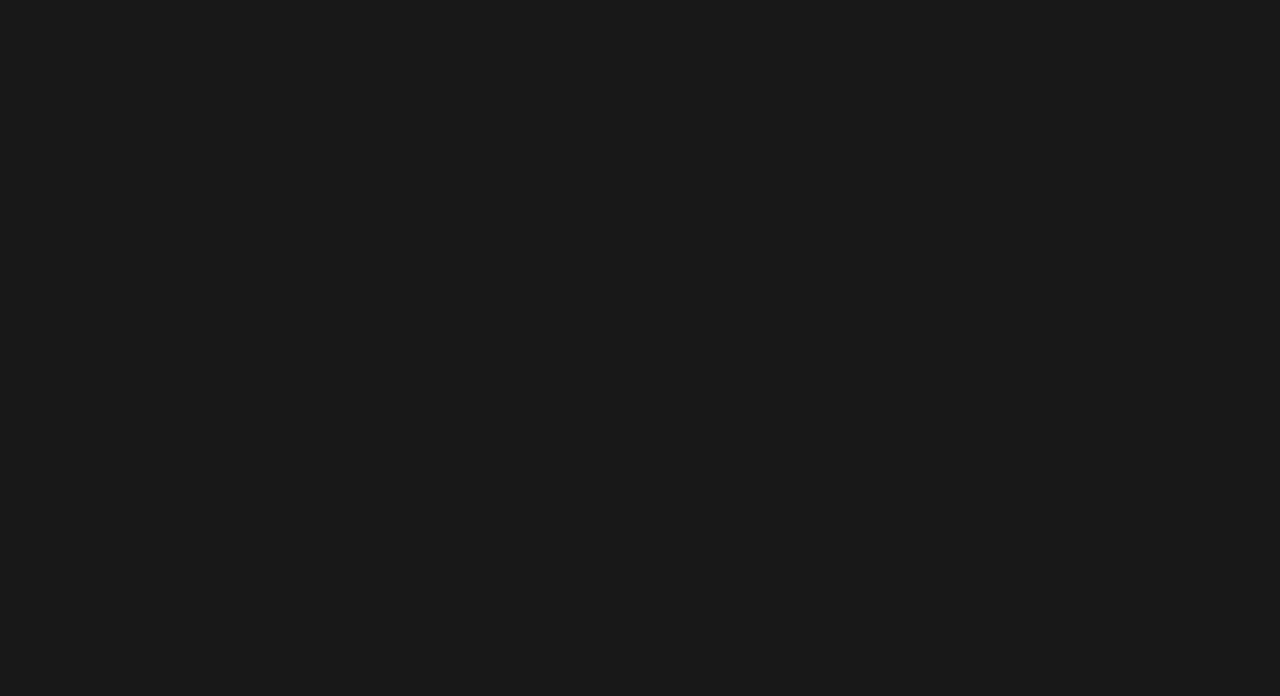
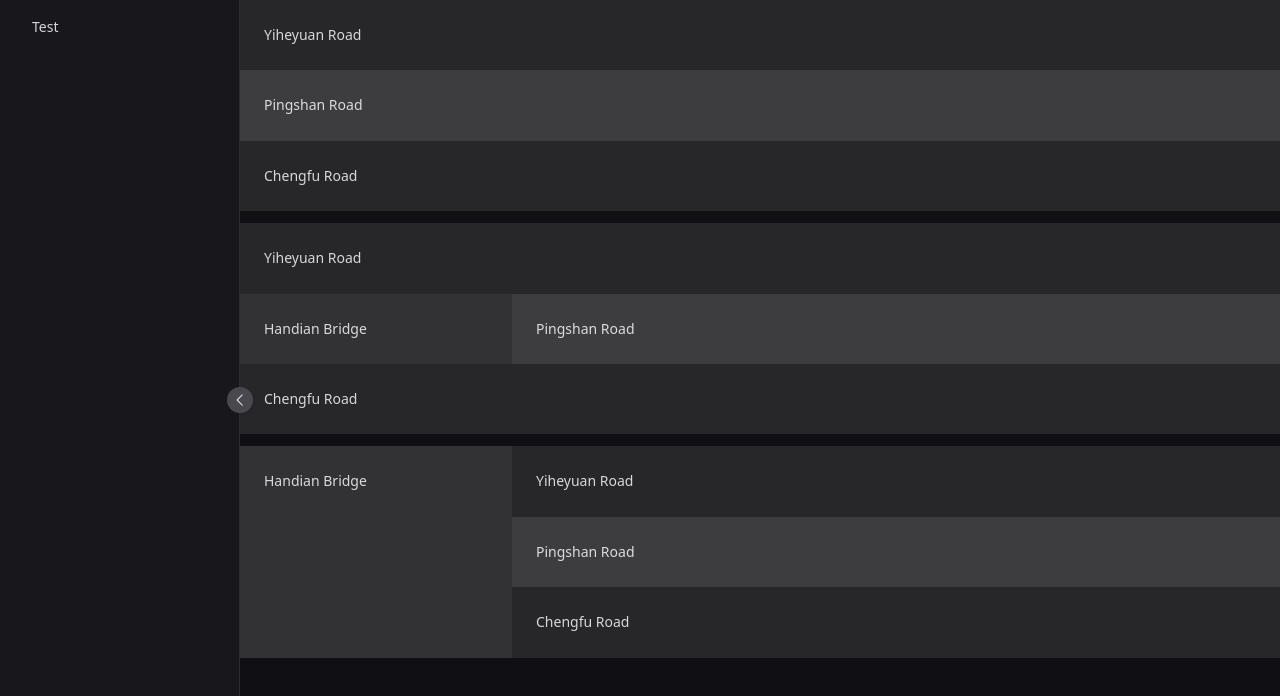
Before and after one commit to JohnnyLui0405/HKCC-Database-Web, a Vue app in the folder Vue/: page /profile/test in a window 1280 px wide. Before the commit this address had no page. Shown: the top 696 px of the page. Built offline with nearby package versions, Linux system fonts and the light colour scheme; sample sign-in values are in the browser's storage.

Commit message:
Add Nav Menu & test template

```diff
--- a/Vue/package.json
+++ b/Vue/package.json
@@ -14,6 +14,7 @@
     "vue-router": "4"
   },
   "devDependencies": {
+    "@vicons/ionicons5": "^0.12.0",
     "@vitejs/plugin-vue": "^4.0.0",
     "autoprefixer": "^10.4.13",
     "naive-ui": "^2.34.3",
--- a/Vue/src/App.vue
+++ b/Vue/src/App.vue
@@ -4,7 +4,7 @@
       <n-message-provider>
         <n-notification-provider>
           <n-dialog-provider>
-            <router-view></router-view>
+            <router-view />
           </n-dialog-provider>
         </n-notification-provider>
       </n-message-provider>
--- /dev/null
+++ b/Vue/src/components/test.vue
@@ -0,0 +1,55 @@
+<template>
+    <n-space vertical size="large">
+      <n-layout>
+        <n-layout-header>Yiheyuan Road</n-layout-header>
+        <n-layout-content content-style="padding: 24px;">
+          Pingshan Road
+        </n-layout-content>
+        <n-layout-footer>Chengfu Road</n-layout-footer>
+      </n-layout>
+      <n-layout>
+        <n-layout-header>Yiheyuan Road</n-layout-header>
+        <n-layout has-sider>
+          <n-layout-sider content-style="padding: 24px;">
+            Handian Bridge
+          </n-layout-sider>
+          <n-layout-content content-style="padding: 24px;">
+            Pingshan Road
+          </n-layout-content>
+        </n-layout>
+        <n-layout-footer>Chengfu Road</n-layout-footer>
+      </n-layout>
+      <n-layout has-sider>
+        <n-layout-sider content-style="padding: 24px;">
+          Handian Bridge
+        </n-layout-sider>
+        <n-layout>
+          <n-layout-header>Yiheyuan Road</n-layout-header>
+          <n-layout-content content-style="padding: 24px;">
+            Pingshan Road
+          </n-layout-content>
+          <n-layout-footer>Chengfu Road</n-layout-footer>
+        </n-layout>
+      </n-layout>
+    </n-space>
+  </template>
+
+<script setup>
+import { NLayout, NLayoutHeader, NLayoutContent, NLayoutFooter, NLayoutSider, NSpace } from "naive-ui";
+</script>
+
+<style scoped>
+.n-layout-header,
+.n-layout-footer {
+  background: rgba(128, 128, 128, 0.2);
+  padding: 24px;
+}
+
+.n-layout-sider {
+  background: rgba(128, 128, 128, 0.3);
+}
+
+.n-layout-content {
+  background: rgba(128, 128, 128, 0.4);
+}
+</style>
--- a/Vue/src/routes/index.js
+++ b/Vue/src/routes/index.js
@@ -1,12 +1,18 @@
 import { createRouter, createWebHistory } from "vue-router";
 import SignIn from "../views/SignIn.vue";
-import userProfile from "../views/Page.vue";
+import UserProfile from "../views/Page.vue";
+import Test from "../components/Test.vue";
 
 const router = createRouter({
     history: createWebHistory(),
     routes: [
         { path: "/", name: "SignIn", component: SignIn },
-    { path: "/profile", name: "Profile", component: userProfile },
+        {
+            path: "/profile",
+            name: "Profile",
+            component: UserProfile,
+            children: [{ path: "test", component: Test }],
+        },
     ],
 });
 
@@ -15,6 +21,11 @@ router.beforeEach(async (to, from) => {
         // redirect the user to the login page
         return { name: "SignIn" };
     }
+
+    if (localStorage.getItem("token") && to.name === "SignIn") {
+        // redirect the user to the Profile page
+        return { name: "Profile" };
+    }
 });
 
 export default router;
--- a/Vue/src/views/Page.vue
+++ b/Vue/src/views/Page.vue
@@ -1,66 +1,75 @@
 <template>
-    <!-- <n-form
-      ref="formRef"
-      :label-width="80"
-      :model="formValue"
-      :rules="rules"
-      :size="size"
-    >
-      <n-form-item label="AccessCode" path="user.name">
-        <n-input v-model:value="formValue.user.name" placeholder="Enter your Access Code" />
-      </n-form-item>
-      <n-form-item label="TEST" path="user.password">
-        <n-input v-model:value="formValue.user.age" placeholder="输入年龄" />
-      </n-form-item>
-      <n-form-item>
-        <n-button attr-type="button" @click="handleValidateClick">
-          Login
-        </n-button>
-      </n-form-item>
-    </n-form> -->
-    <n-p>Login Success</n-p>
-    <!-- <pre>{{ JSON.stringify(formValue, null, 2) }}
-  </pre> -->
-  </template>
 
-  <script setup>
-  import { defineComponent, ref } from "vue";
-  import { useMessage } from "naive-ui";
-  const formRef = ref(null);
-  const message = useMessage();
-  const size = ref("medium");
-  const formValue = ref({
-          user: {
-            name: "",
-            password: ""
-          }
-        })
-  const rules = ref({
-          user: {
-            name: {
-              required: true,
-              message: "Please input your access code",
-              trigger: "blur"
-            },
-            password: {
-              required: true,
-              message: "Please enter you password",
-              trigger: ["input", "blur"]
-            }
-          },
-        })
+  <n-space vertical>
 
-  const phone = ref("");
+    <n-layout has-sider position="absolute">
+      <n-layout-sider
+        bordered
+        collapse-mode="width"
+        :collapsed-width="64"
+        :width="240"
+        :collapsed="collapsed"
+        show-trigger
+        @collapse="collapsed = true"
+        @expand="collapsed = false"
+      >
+        <n-menu
+          :collapsed="collapsed"
+          :collapsed-width="64"
+          :collapsed-icon-size="22"
+          :options="menuOptions"
+          :render-label="renderMenuLabel"
+          :render-icon="renderMenuIcon"
+          :expand-icon="expandIcon"
+        />
+      </n-layout-sider>
+      <n-layout>
+        <router-view></router-view>
+      </n-layout>
+    </n-layout>
+  </n-space>
+</template>
 
-  const handleValidateClick = (e) => {
-    e.preventDefault();
-    formRef.value?.validate((errors) => {
-      if (!errors) {
-        message.success("Valid");
-      } else {
-        console.log(errors);
-        message.error("Invalid");
-      }
+<script setup>
+import { h, ref, defineComponent } from "vue";
+import { RouterLink, useRouter } from "vue-router";
+import { NIcon, NLayout, NLayoutSider, NSpace, NMenu } from "naive-ui";
+import { BookmarkOutline, CaretDownOutline } from "@vicons/ionicons5";
+
+const router = useRouter();
+
+const menuOptions = [
+  {
+    label: h(
+      RouterLink,
+      { to: "./test" },
+      { default: () => "Test" }
+    ),
+    key: "home"
+  },
+];
+
+const collapse = ref(true)
+const renderMenuLabel = (option) => {
+  if ("href" in option) {
+    return h("a", { href: option.href, target: "_blank" }, [
+      option.label
+    ]);
+  }
+  return option.label;
+}
+const renderMenuIcon = (option) => {
+  if ("href" in option) {
+    return h(NIcon, null, {
+      default: () => h(BookmarkOutline)
     });
   }
-  </script>
+  return null;
+}
+
+const expandIcon = () => {
+  return h(NIcon, null, {
+    default: () => h(CaretDownOutline)
+  });
+}
+</script>
```
Lines whose indentation alone changed are shown as unchanged.
